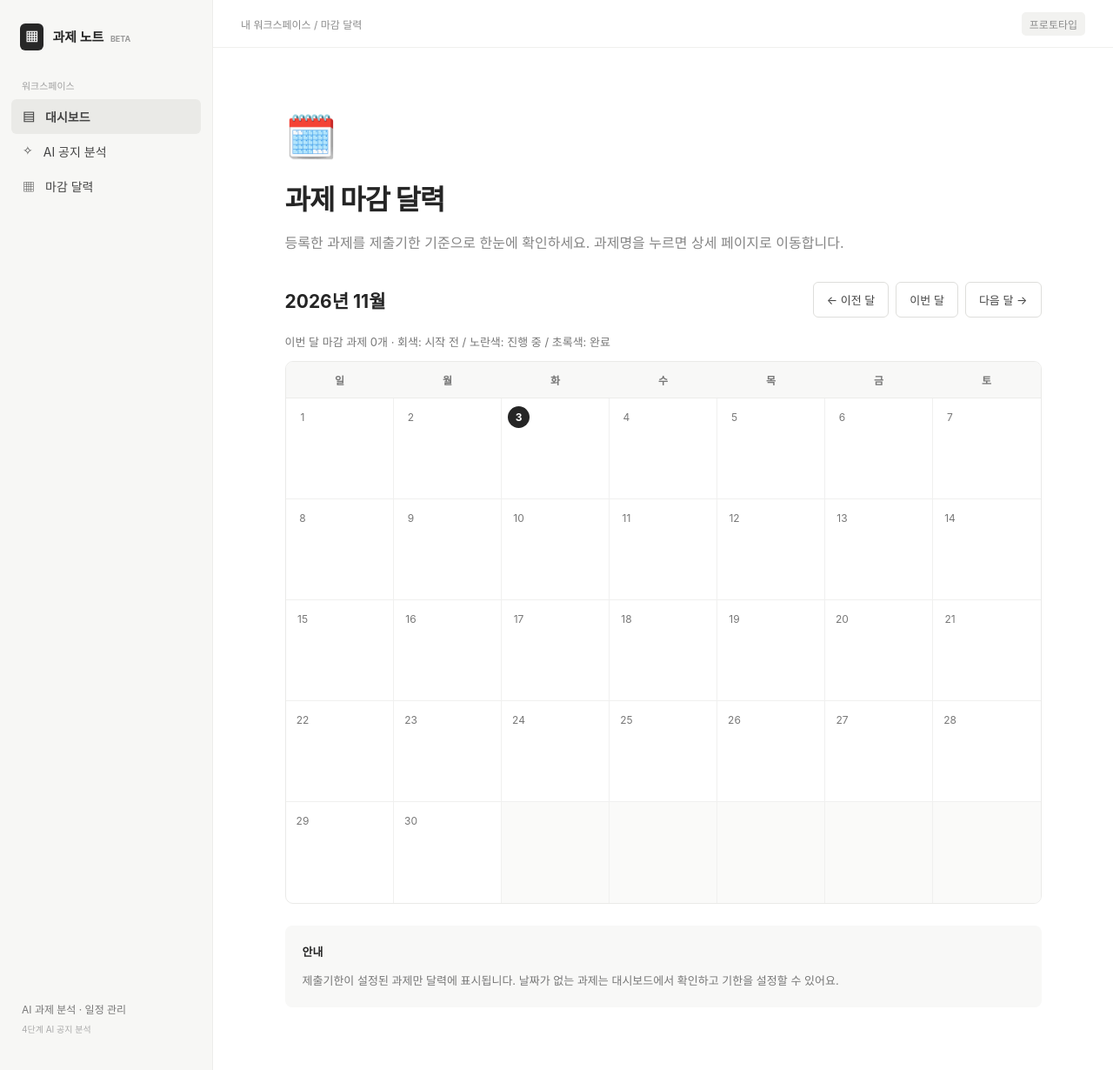
After one commit to jongjong123alt/3rd-, a Flask app: page /calendar in a window 1280 px wide. The commit adds this page. Shown: the whole page at 87% size. Run offline with Flask 3, Linux system fonts and the light colour scheme; data that the repository does not hold is empty.

Commit message:
F-06: add monthly assignment deadline calendar

```diff
--- a/app.py
+++ b/app.py
@@ -1,4 +1,5 @@
 from datetime import date
+import calendar
 from pathlib import Path
 import os
 import secrets
@@ -114,6 +115,74 @@ def create_app(test_config=None):
             "upcoming": sum(bool(a["due_date"]) and a["due_date"] >= today and a["status"] != "done" for a in assignments),
         }
         return render_template("dashboard.html", assignments=assignments, counts=counts)
+
+    @app.get("/calendar")
+    def calendar_view():
+        today = date.today()
+        month_value = request.args.get("month", "")
+        if month_value:
+            try:
+                if len(month_value) != 7 or month_value[4] != "-" or not (month_value[:4] + month_value[5:]).isdigit():
+                    raise ValueError
+                year, month = int(month_value[:4]), int(month_value[5:])
+                selected = date(year, month, 1)
+            except ValueError:
+                abort(400, description="올바른 연도와 월을 선택해 주세요.")
+        else:
+            selected = today.replace(day=1)
+
+        first = selected.isoformat()
+        if selected.year == 9999 and selected.month == 12:
+            next_month = None
+            after_last = None
+        else:
+            next_year = selected.year + (selected.month == 12)
+            next_number = selected.month % 12 + 1
+            next_month = date(next_year, next_number, 1)
+            after_last = next_month.isoformat()
+        if selected.year == 1 and selected.month == 1:
+            prev_month = None
+        else:
+            prev_year = selected.year - (selected.month == 1)
+            prev_number = 12 if selected.month == 1 else selected.month - 1
+            prev_month = date(prev_year, prev_number, 1)
+
+        with connect_db() as connection:
+            if after_last:
+                assignments = connection.execute(
+                    "SELECT id, title, course, due_date, status FROM assignments "
+                    "WHERE due_date >= ? AND due_date < ? ORDER BY due_date, id",
+                    (first, after_last),
+                ).fetchall()
+            else:
+                assignments = connection.execute(
+                    "SELECT id, title, course, due_date, status FROM assignments "
+                    "WHERE due_date >= ? AND due_date <= ? ORDER BY due_date, id",
+                    (first, "9999-12-31"),
+                ).fetchall()
+
+        by_day = {}
+        for assignment in assignments:
+            by_day.setdefault(assignment["due_date"], []).append(assignment)
+
+        weeks = []
+        for week in calendar.Calendar(firstweekday=6).monthdatescalendar(selected.year, selected.month):
+            cells = []
+            for day in week:
+                in_month = day.month == selected.month and day.year == selected.year
+                key = day.isoformat()
+                cells.append({
+                    "day": day.day, "in_month": in_month,
+                    "date": key if in_month else "",
+                    "is_today": in_month and day == today,
+                    "assignments": by_day.get(key, []) if in_month else [],
+                })
+            weeks.append(cells)
+        return render_template(
+            "calendar.html", selected=selected, weeks=weeks,
+            prev_month=prev_month, next_month=next_month,
+            assignment_count=len(assignments),
+        )
 
     @app.route("/assignments/new", methods=["GET", "POST"])
     def new_assignment():
--- a/static/css/style.css
+++ b/static/css/style.css
@@ -5,3 +5,26 @@
 
 /* F-04 AI analysis: additive styles only */
 .analysis-result{margin-top:36px;border-top:1px solid #ececea;padding-top:22px}.analysis-result h2{font-size:19px}.analysis-result h3{font-size:15px;margin-top:26px}.analysis-result li{padding:5px 0;font-size:14px;line-height:1.6}.analysis-result .details{margin-top:18px}.analysis-result .note{margin-top:24px}
+
+
+/* F-06: assignment deadline calendar, integrated with existing styles */
+.calendar-toolbar{display:flex;align-items:center;justify-content:space-between;gap:16px;flex-wrap:wrap;margin:26px 0 18px}
+.calendar-toolbar h2{margin:0;font-size:21px}
+.calendar-controls{display:flex;gap:8px;align-items:center;flex-wrap:wrap}
+.calendar-count{color:#777;font-size:13px}
+.calendar-scroll{overflow-x:auto;border:1px solid #eaeae8;border-radius:9px}
+.deadline-calendar{width:100%;border-collapse:collapse;table-layout:fixed;min-width:610px}
+.deadline-calendar th{padding:12px 7px;color:#777;font-size:12px;font-weight:600;background:#f8f8f7;border-bottom:1px solid #ececea}
+.deadline-calendar td{vertical-align:top;height:116px;padding:9px 7px;border-right:1px solid #f0f0ef;border-bottom:1px solid #f0f0ef}
+.deadline-calendar tr:last-child td{border-bottom:0}
+.deadline-calendar td:last-child{border-right:0}
+.deadline-calendar .outside-month{background:#fafaf9}
+.calendar-day{font-size:12px;color:#777;display:inline-flex;align-items:center;justify-content:center;min-width:25px;height:25px}
+.calendar-day.today{border-radius:50%;background:#252525;color:white;font-weight:700}
+.calendar-events{display:flex;flex-direction:column;gap:5px;margin-top:6px}
+.calendar-event{display:block;border-radius:5px;padding:6px;text-decoration:none;font-size:12px;line-height:1.35;background:#f2f2f1;color:#3b3b3b;overflow-wrap:anywhere}
+.calendar-event:hover,.calendar-event:focus{outline:2px solid #d0d0ce}
+.calendar-event.status-doing{background:#fff2dc;color:#98671b}
+.calendar-event.status-done{background:#e6f5e9;color:#28743e}
+.calendar-event small{display:block;font-size:10px;margin-top:3px;opacity:.8}
+@media(max-width:700px){.calendar-toolbar{align-items:flex-start}.calendar-toolbar h2{font-size:18px}}
--- a/templates/base.html
+++ b/templates/base.html
@@ -13,6 +13,7 @@
       <div class="sidebar-label">워크스페이스</div>
       <a class="nav active" href="{{ url_for('dashboard') }}">▤ <span>대시보드</span></a>
       <a class="nav" href="{{ url_for('ai_analyze') }}">✧ <span>AI 공지 분석</span></a>
+      <a class="nav" href="{{ url_for('calendar_view') }}">▦ <span>마감 달력</span></a>
       <div class="sidebar-bottom">AI 과제 분석 · 일정 관리<br><small>4단계 AI 공지 분석</small></div>
     </aside>
     <main class="main">
--- /dev/null
+++ b/templates/calendar.html
@@ -0,0 +1,51 @@
+{% extends 'base.html' %}
+{% block title %}마감 달력 · 과제 노트{% endblock %}
+{% block breadcrumb %}마감 달력{% endblock %}
+{% block content %}
+<section class="content">
+  <div class="emoji">🗓️</div>
+  <h1>과제 마감 달력</h1>
+  <p class="intro">등록한 과제를 제출기한 기준으로 한눈에 확인하세요. 과제명을 누르면 상세 페이지로 이동합니다.</p>
+  <div class="calendar-toolbar">
+    <h2>{{ selected.year }}년 {{ selected.month }}월</h2>
+    <div class="calendar-controls">
+      {% if prev_month %}
+        <a class="secondary-button" href="{{ url_for('calendar_view', month=prev_month.strftime('%Y-%m')) }}" aria-label="이전 달">← 이전 달</a>
+      {% endif %}
+      <a class="secondary-button" href="{{ url_for('calendar_view') }}">이번 달</a>
+      {% if next_month %}
+        <a class="secondary-button" href="{{ url_for('calendar_view', month=next_month.strftime('%Y-%m')) }}" aria-label="다음 달">다음 달 →</a>
+      {% endif %}
+    </div>
+  </div>
+  <p class="calendar-count">이번 달 마감 과제 {{ assignment_count }}개 · 회색: 시작 전 / 노란색: 진행 중 / 초록색: 완료</p>
+  <div class="calendar-scroll">
+    <table class="deadline-calendar" aria-label="{{ selected.year }}년 {{ selected.month }}월 과제 마감 달력">
+      <thead><tr><th scope="col">일</th><th scope="col">월</th><th scope="col">화</th><th scope="col">수</th><th scope="col">목</th><th scope="col">금</th><th scope="col">토</th></tr></thead>
+      <tbody>
+      {% for week in weeks %}
+        <tr>
+          {% for cell in week %}
+          <td class="{{ 'outside-month' if not cell.in_month else '' }}">
+            {% if cell.in_month %}
+              <span class="calendar-day {{ 'today' if cell.is_today else '' }}" {% if cell.is_today %}aria-current="date"{% endif %}>{{ cell.day }}</span>
+              {% if cell.assignments %}
+              <div class="calendar-events">
+                {% for assignment in cell.assignments %}
+                  <a class="calendar-event status-{{ assignment.status }}" href="{{ url_for('assignment_detail', assignment_id=assignment.id) }}" title="{{ assignment.title }} · {{ statuses[assignment.status] }}">
+                    {{ assignment.title }}<small>{{ assignment.course or '과목 미지정' }} · {{ statuses[assignment.status] }}</small>
+                  </a>
+                {% endfor %}
+              </div>
+              {% endif %}
+            {% endif %}
+          </td>
+          {% endfor %}
+        </tr>
+      {% endfor %}
+      </tbody>
+    </table>
+  </div>
+  <div class="note"><strong>안내</strong><p>제출기한이 설정된 과제만 달력에 표시됩니다. 날짜가 없는 과제는 대시보드에서 확인하고 기한을 설정할 수 있어요.</p></div>
+</section>
+{% endblock %}
```
Also changed, not shown: docs/REQUIREMENTS.md (+1 -1 lines), tests/test_calendar.py (added, +72 -0 lines).
